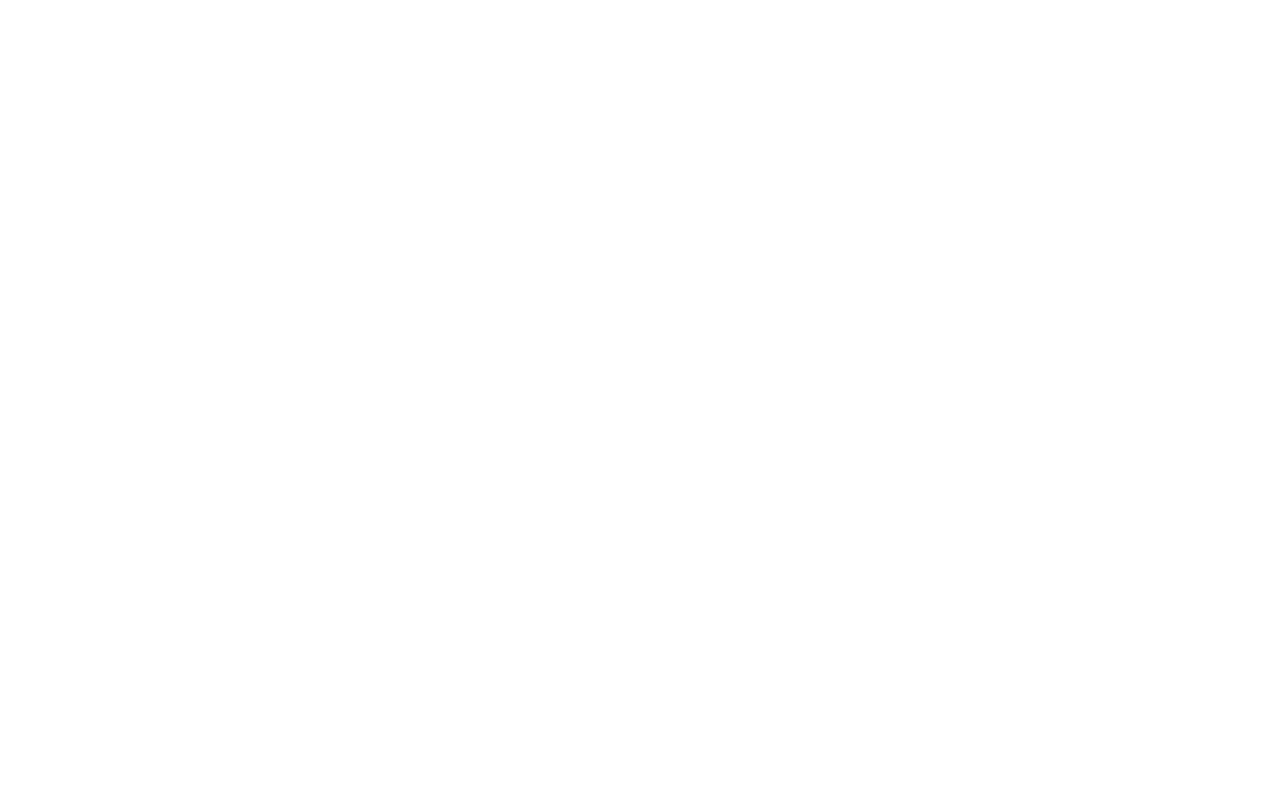
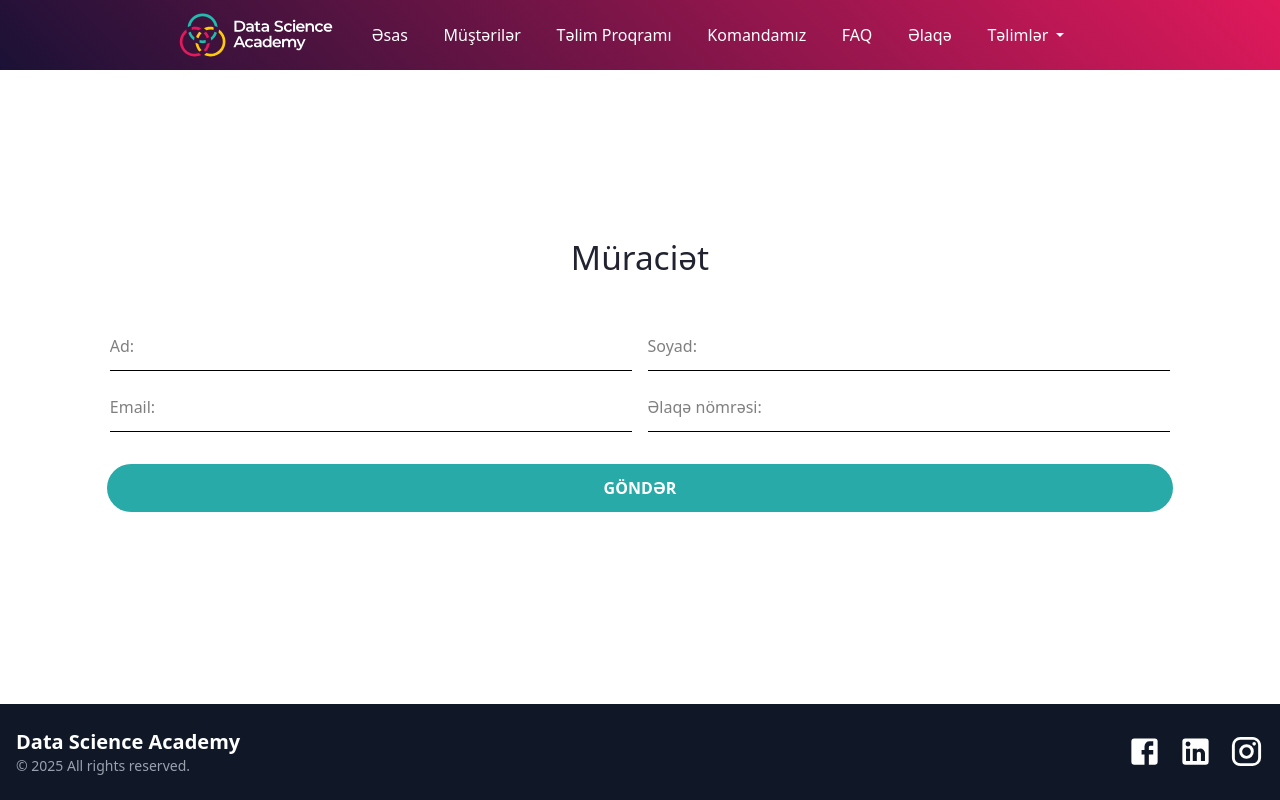
Before and after one commit to Umud-Quliyev/DSA, a React (Vite) app: page /muraciet in a window 1280 px wide. Before the commit this address had no page. Built offline with nearby package versions, Linux system fonts and the light colour scheme.

Commit message:
programm and request page added

```diff
--- a/src/App.css
+++ b/src/App.css
@@ -91,3 +91,6 @@
     background-color: #dc3545;
   }
 }
+
+
+/* requestpage */
--- a/src/App.jsx
+++ b/src/App.jsx
@@ -4,6 +4,8 @@
 import "./App.css";
 import Details from "./components/Details/Details";
 import ScrollToTop from "./components/ScrollToTop/ScrollToTop";
+import RequestPage from "./RequestPage/RequestPage";
+import ProgramPage from "./ProgramPage/ProgramPage";
 
 function App() {
   return (
@@ -11,6 +13,8 @@
       <Routes>
         <Route path="/" element={<Layout />}>
           <Route path="/" element={<Home />} />
+          <Route path="/muraciet" element={<RequestPage/>}/>
+          <Route path="/program" element={<ProgramPage/>}/>
           <Route path="/telim/:id" element={<Details />} />
         </Route>
       </Routes>
--- /dev/null
+++ b/src/ProgramPage/ProgramPage.jsx
@@ -0,0 +1,24 @@
+const ProgramPage = () => {
+  return (
+    <section className="">
+      <div className="w-5/6 mx-auto flex flex-col items-center justify-start">
+        <h2 className="text-[2.61vw] font-[300]">Təlim proqramı</h2>
+        <span className="text-[#28aaa8] text-[1.31vw]">
+          Təlim Proqramını Yükləmək Üçün Zəhmət Olmasa Emailinizi Daxil Edin
+        </span>
+        <form action="" className="w-5/6">
+          <input
+            type="text"
+            placeholder="Email:"
+            className="border-b-1 w-full py-3 outline-none"
+          />
+          <button type="submit" className="w-full bg-[#28aaa8] text-[#fff] font-bold py-3  mt-5 rounded-[30px] cursor-pointer transition  duration-300 ease-in-out hover:bg-[#e2195b]">
+            GÖNDƏR
+          </button>
+        </form>
+      </div>
+    </section>
+  );
+};
+
+export default ProgramPage;
--- /dev/null
+++ b/src/RequestPage/RequestPage.jsx
@@ -0,0 +1,54 @@
+const RequestPage = () => {
+  return (
+    <section className=" pt-30 request">
+      <div className="w-5/6 mx-auto  ">
+        <h2 className=" text-[2.61vw] text-center font-[300] text-[#212331]">
+          Müraciət
+        </h2>
+        <form
+          action=""
+          className="my-10 flex flex-wrap justify-evenly gap-3 mx-auto "
+        >
+          <div className="w-[49%]">
+            <input
+              type="text"
+              placeholder="Ad:"
+              className="w-full py-3 border-b-1 outline-none "
+              required
+            />
+          </div>
+          <div className="w-[49%]">
+            <input
+              type="text"
+              placeholder="Soyad:"
+              className="w-full py-3 border-b-1 outline-none"
+              required
+            />
+          </div>
+          <div className="w-[49%]">
+            <input
+              type="text"
+              placeholder="Email:"
+              className="w-full py-3 border-b-1 outline-none"
+              required
+            />
+          </div>
+          <div className="w-[49%]">
+            <input
+              type="text"
+              placeholder="Əlaqə nömrəsi:"
+              className="w-full py-3 border-b-1 outline-none"
+              required
+            />
+          </div>
+
+          <button type="submit" className="w-full bg-[#28aaa8] text-[#fff] font-bold py-3  mt-5 rounded-[30px] cursor-pointer transition  duration-300 ease-in-out hover:bg-[#e2195b]">
+            GÖNDƏR
+          </button>
+        </form>
+      </div>
+    </section>
+  );
+};
+
+export default RequestPage;
--- a/src/components/Footer/Footer.jsx
+++ b/src/components/Footer/Footer.jsx
@@ -10,7 +10,7 @@
 
 const Footer = () => {
   return (
-    <footer className="bg-gray-900 text-white py-6 px-4 mt-10">
+    <footer className="bg-gray-900 text-white py-6 px-4 mt-10 ">
       <div className="max-w-7xl mx-auto flex flex-col md:flex-row justify-between items-center text-center md:text-left">
         {/* Logo & Copyright */}
         <div className="mb-4 md:mb-0">
--- a/src/components/MainSection.jsx/MainSection.jsx
+++ b/src/components/MainSection.jsx/MainSection.jsx
@@ -4,6 +4,7 @@
 import edu from "../../assets/png/edu.png"
 import mentor from "../../assets/png/mentor.png"
 import practic from "../../assets/png/telim.png"
+import { Link } from "react-router-dom"
 const MainSection = () => {
 
   return (
@@ -26,12 +27,12 @@
             <br /> karyera dəstəyi əsasında <br /> bizimlə mümkündür!
           </span>
           <div className="flex gap-5 mx-auto pt-3">
-            <button className="bg-[#2baaaa] rounded-[20px] text-[1.05vw] p-3  w-[12.6vw] hover:bg-transparent cursor-pointer">
+            <Link to={"/müraciət"} className="text-center bg-[#2baaaa] rounded-[20px] text-[1.05vw] p-3  w-[12.6vw] hover:bg-transparent cursor-pointer">
               MURACIƏT ET
-            </button>
-            <button className="bg-[#2baaaa] rounded-[20px] text-[1.05vw] p-3 w-[12.6vw] hover:bg-transparent cursor-pointer">
+            </Link>
+            <Link to={"/program"} className="text-center bg-[#2baaaa] rounded-[20px] text-[1.05vw] p-3 w-[12.6vw] hover:bg-transparent cursor-pointer">
               PROQRAMI YÜKLƏ
-            </button>
+            </Link>
           </div>
         </div>
       </section>
@@ -97,7 +98,7 @@
             </div>
           </div>
           <div className="w-1/6 mx-auto mt-15">
-            <button className=" bg-[#28AAA8] text-[#fff] py-3 px-10 rounded-[30px]">
+            <button className=" bg-[#28AAA8] text-[#fff] py-3 px-10 rounded-[30px] cursor-pointer hover:bg-[#e2195b]">
               MÜRACİƏT ET
             </button>
           </div>
--- a/src/layout/Layout.jsx
+++ b/src/layout/Layout.jsx
@@ -5,7 +5,7 @@
 
 const Layout = () => {
   return (
-    <div>
+    <div className="flex flex-col justify-between h-[100vh]">
       <header>
         <Header />
       </header>
```
